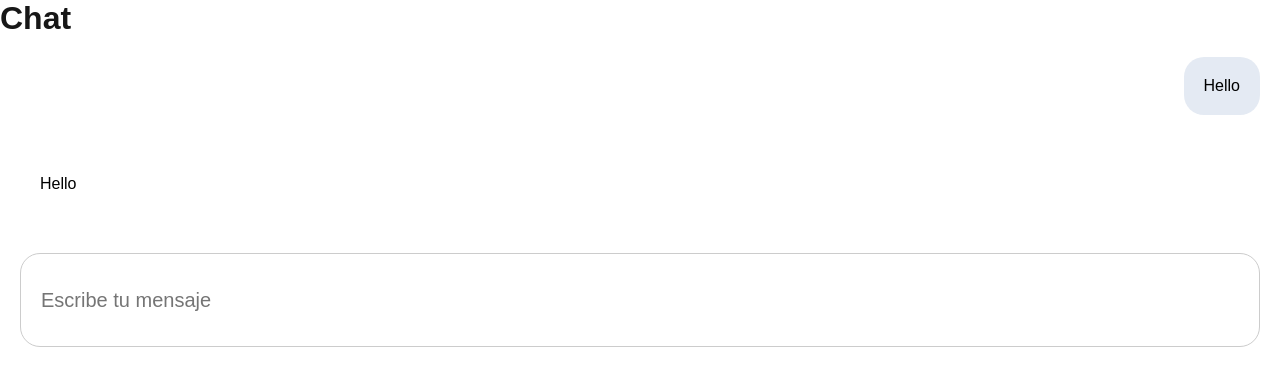
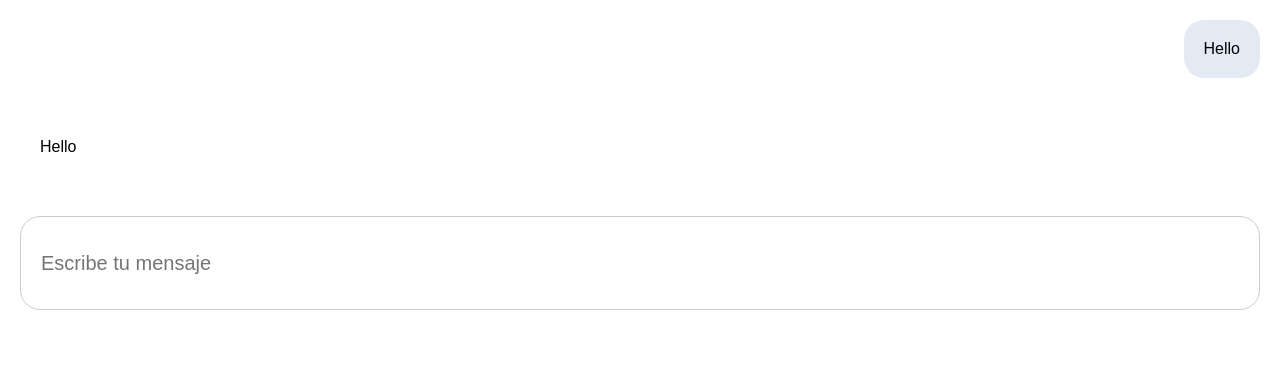
Before and after one commit to jlquiroz7/zora-app, a Next.js app: page / in a window 1280 px wide. Shown: the top 386 px of the page. Built offline with nearby package versions, Linux system fonts and the light colour scheme.

Commit message:
Chat implementado

```diff
--- a/package.json
+++ b/package.json
@@ -12,6 +12,7 @@
     "next": "15.1.8",
     "react": "^19.0.0",
     "react-dom": "^19.0.0",
-    "react-icons": "^5.5.0"
+    "react-icons": "^5.5.0",
+    "uuid": "^11.1.0"
   }
 }
--- /dev/null
+++ b/src/app/components/chat.js
@@ -0,0 +1,26 @@
+"use client";
+import MessageList from "./messagelist";
+import TextBox from "./textbox";
+import { useState } from "react";
+import { v4 as uuidv4 } from "uuid";
+
+export default function Chat() {
+    const [messages, setMessages] = useState([
+        {
+            id: uuidv4(),
+            role: "user",
+            content: "Hello",
+        },
+        {
+            id: uuidv4(),
+            role: "model",
+            content: "Hello",
+        },
+    ]);
+    return (
+      <div>
+        <MessageList messages={messages} />
+        <TextBox onSend={(message) => setMessages([...messages, message])} />
+      </div>
+    );
+}
--- /dev/null
+++ b/src/app/components/messagelist.js
@@ -0,0 +1,11 @@
+import MessageBox from "@/app/components/messagebox";
+
+export default function MessageList({messages}) {
+    return (
+      <div>
+        {messages.map((message) => (
+            <MessageBox key={message.id} message={message} />
+        ))}
+      </div>
+    );
+}
--- a/src/app/components/textbox.js
+++ b/src/app/components/textbox.js
@@ -1,8 +1,9 @@
 "use client";
 import { TbSend2 } from "react-icons/tb";
 import { useState } from "react";
+import { v4 as uuidv4 } from "uuid";
 
-export default function TextBox() {
+export default function TextBox({onSend}) {
     const [message, setMessage] = useState("");
     return (
       <div style={styles.container}>
@@ -17,7 +18,14 @@ export default function TextBox() {
             message.length > 0 ? (
                 <button
                     style={styles.button}
-                    onClick={() => setMessage("")}
+                    onClick={() => {
+                        onSend({
+                            id: uuidv4(),
+                            role: "user",
+                            content: message,
+                        });
+                        setMessage("");
+                    }}
                 >
                     <TbSend2 />
                 </button>
--- a/src/app/page.js
+++ b/src/app/page.js
@@ -1,27 +1,7 @@
-import TextBox from "@/app/components/textbox";
-import MessageBox from "@/app/components/messagebox";
+import Chat from "@/app/components/chat";
 
 export default function Home() {
   return (
     <Chat />
   );
 }
-
-function Chat() {
-  return (
-    <div>
-      <h1>Chat</h1>
-      <MessageList />
-      <TextBox />
-    </div>
-  );
-}
-
-function MessageList() {
-  return (
-    <div>
-      <MessageBox message={{ role: "user", content: "Hello" }} />
-      <MessageBox message={{ role: "model", content: "Hello" }} />
-    </div>
-  );
-}
```
Also changed, not shown: 1 other file (tests, documents, lock files or other folders).
